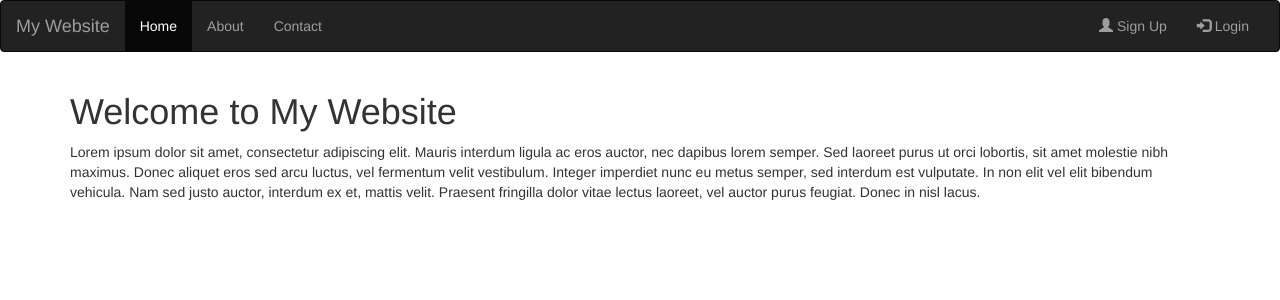
After one commit to claraheng/SC2006-EcoVenture-Web-App, a Flask app: page /home in a window 1280 px wide. The commit adds this page. Shown: the top 300 px of the page. Run offline with Flask 2, Linux system fonts and the light colour scheme; some libraries are stand-ins or nearby versions.

Commit message:
change index to display my location and add a template home page

```diff
--- a/code/main.py
+++ b/code/main.py
@@ -1,4 +1,4 @@
-from flask import Flask, render_template
+from flask import Flask, render_template, request
 import os
 
 app = Flask(__name__)
@@ -7,6 +7,19 @@ app = Flask(__name__)
 def index():
     return render_template("index.html")
 
+@app.route("/home")
+def home():
+    return render_template("home.html")
+
+@app.route('/location')
+def get_location():
+    if request.headers.get('X-Forwarded-For'):
+        ip = request.headers.get('X-Forwarded-For').split(',')[0]
+    else:
+        ip = request.remote_addr
+
+    return render_template('location.html', ip=ip)
+
 if __name__ == "__main__":
    port = int(os.environ.get("PORT", 5000))
    app.run(host="0.0.0.0", port=port)
--- /dev/null
+++ b/code/templates/home.html
@@ -0,0 +1,38 @@
+<!DOCTYPE html>
+<html>
+<head>
+    <title>My Website</title>
+    <link rel="stylesheet" href="https://maxcdn.bootstrapcdn.com/bootstrap/3.3.7/css/bootstrap.min.css">
+    <script src="https://ajax.googleapis.com/ajax/libs/jquery/3.2.1/jquery.min.js"></script>
+    <script src="https://maxcdn.bootstrapcdn.com/bootstrap/3.3.7/js/bootstrap.min.js"></script>
+</head>
+<body>
+    <nav class="navbar navbar-inverse">
+        <div class="container-fluid">
+            <div class="navbar-header">
+                <button type="button" class="navbar-toggle" data-toggle="collapse" data-target="#myNavbar">
+                    <span class="icon-bar"></span>
+                    <span class="icon-bar"></span>
+                    <span class="icon-bar"></span>
+                </button>
+                <a class="navbar-brand" href="#">My Website</a>
+            </div>
+            <div class="collapse navbar-collapse" id="myNavbar">
+                <ul class="nav navbar-nav">
+                    <li class="active"><a href="#">Home</a></li>
+                    <li><a href="#">About</a></li>
+                    <li><a href="#">Contact</a></li>
+                </ul>
+                <ul class="nav navbar-nav navbar-right">
+                    <li><a href="#"><span class="glyphicon glyphicon-user"></span> Sign Up</a></li>
+                    <li><a href="#"><span class="glyphicon glyphicon-log-in"></span> Login</a></li>
+                </ul>
+            </div>
+        </div>
+    </nav>
+    <div class="container">
+        <h1>Welcome to My Website</h1>
+        <p>Lorem ipsum dolor sit amet, consectetur adipiscing elit. Mauris interdum ligula ac eros auctor, nec dapibus lorem semper. Sed laoreet purus ut orci lobortis, sit amet molestie nibh maximus. Donec aliquet eros sed arcu luctus, vel fermentum velit vestibulum. Integer imperdiet nunc eu metus semper, sed interdum est vulputate. In non elit vel elit bibendum vehicula. Nam sed justo auctor, interdum ex et, mattis velit. Praesent fringilla dolor vitae lectus laoreet, vel auctor purus feugiat. Donec in nisl lacus.</p>
+    </div>
+</body>
+</html>
```
Also changed, not shown: code/templates/index.html (+19 -24 lines), code/templates/location.html (added, +28 -0 lines).
